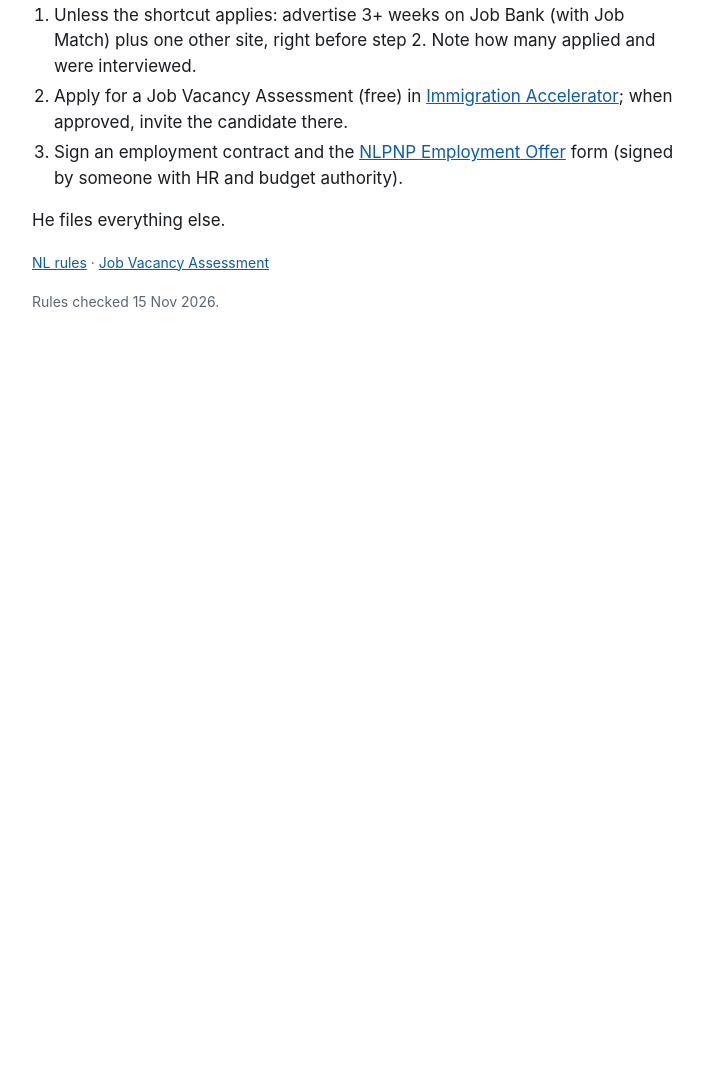
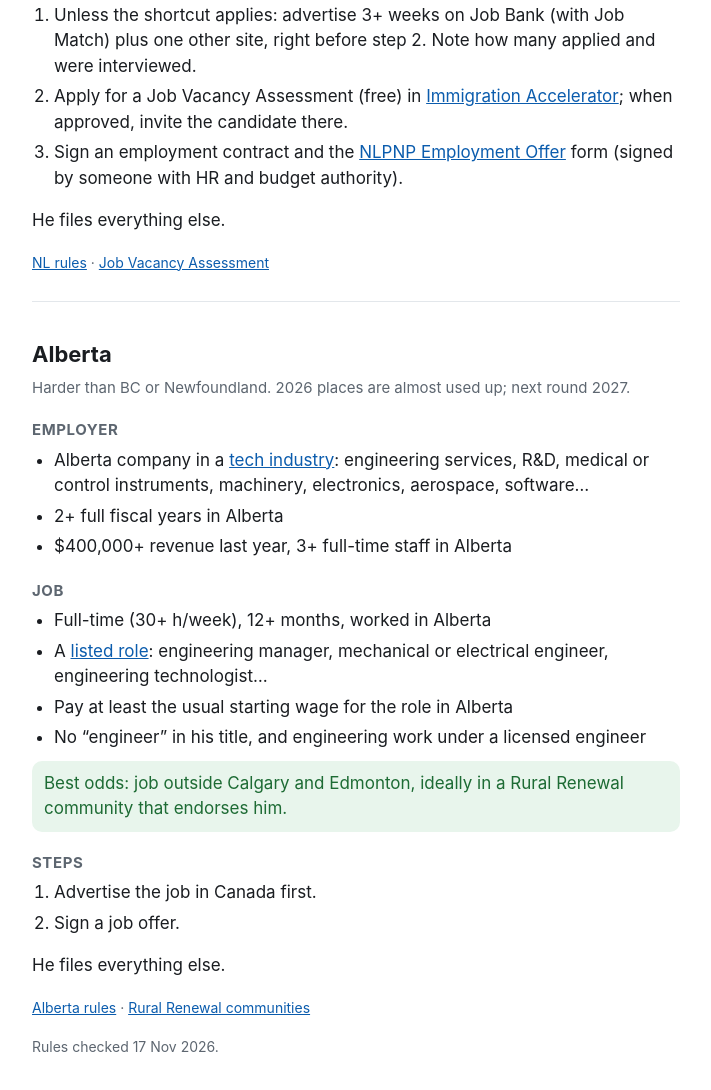
Before and after one commit to jonnyacwolfe-ctrl/hiring-steps, a plain HTML site: page index.html in a window 1280 px wide. Shown: the part 1342-2432 px from the top of the page, without its empty margins (284-995 px from the left). Before the commit the page ends 1708 px from the top, so only its background shows below. Drawn offline with Linux system fonts and the light colour scheme.

Commit message:
Add Alberta section
Co-Authored-By: Claude Opus 5.5 <noreply@anthropic.com>

```diff
--- a/index.html
+++ b/index.html
@@ -23,10 +23,11 @@ li{margin:5px 0}
 a{color:var(--acc)}
 .src{font-size:14px;color:var(--mute);margin-top:18px}
 hr{border:0;border-top:1px solid var(--line);margin:28px 0 0}
+.note{color:var(--mute);font-size:15px;margin:6px 0 0}
 </style>
 </head>
 <body>
-<nav><a href="#bc">British Columbia</a><a href="#nl">Newfoundland</a></nav>
+<nav><a href="#bc">BC</a><a href="#nl">Newfoundland</a><a href="#ab">Alberta</a></nav>
 <main>
 
 <section id="bc">
@@ -83,7 +84,35 @@ hr{border:0;border-top:1px solid var(--line);margin:28px 0 0}
 <p class="src"><a href="https://www.gov.nl.ca/immigration/immigrating-to-newfoundland-and-labrador/provincial-nominee-program/employers/employer-criteria/">NL rules</a> · <a href="https://www.gov.nl.ca/immigration/job-vacancy-assessment/">Job Vacancy Assessment</a></p>
 </section>
 
-<p class="src">Rules checked 15 Nov 2026.</p>
+<hr>
+
+<section id="ab">
+<h1>Alberta</h1>
+<p class="note">Harder than BC or Newfoundland. 2026 places are almost used up; next round 2027.</p>
+<h2>Employer</h2>
+<ul>
+<li>Alberta company in a <a href="https://www.alberta.ca/system/files/custom_downloaded_images/lbr-aaip-tech-pathway-naics-codes-list.pdf">tech industry</a>: engineering services, R&amp;D, medical or control instruments, machinery, electronics, aerospace, software…</li>
+<li>2+ full fiscal years in Alberta</li>
+<li>$400,000+ revenue last year, 3+ full-time staff in Alberta</li>
+</ul>
+<h2>Job</h2>
+<ul>
+<li>Full-time (30+ h/week), 12+ months, worked in Alberta</li>
+<li>A <a href="https://www.alberta.ca/system/files/custom_downloaded_images/lbr-aaip-tech-pathway-nocs-codes-list.pdf">listed role</a>: engineering manager, mechanical or electrical engineer, engineering technologist…</li>
+<li>Pay at least the usual starting wage for the role in Alberta</li>
+<li>No “engineer” in his title, and engineering work under a licensed engineer</li>
+</ul>
+<div class="short">Best odds: job outside Calgary and Edmonton, ideally in a Rural Renewal community that endorses him.</div>
+<h2>Steps</h2>
+<ol>
+<li>Advertise the job in Canada first.</li>
+<li>Sign a job offer.</li>
+</ol>
+<p>He files everything else.</p>
+<p class="src"><a href="https://www.alberta.ca/job-offer-and-employer-requirements">Alberta rules</a> · <a href="https://www.alberta.ca/aaip-rural-renewal-stream-community-designation">Rural Renewal communities</a></p>
+</section>
+
+<p class="src">Rules checked 17 Nov 2026.</p>
 </main>
 </body>
 </html>
```
